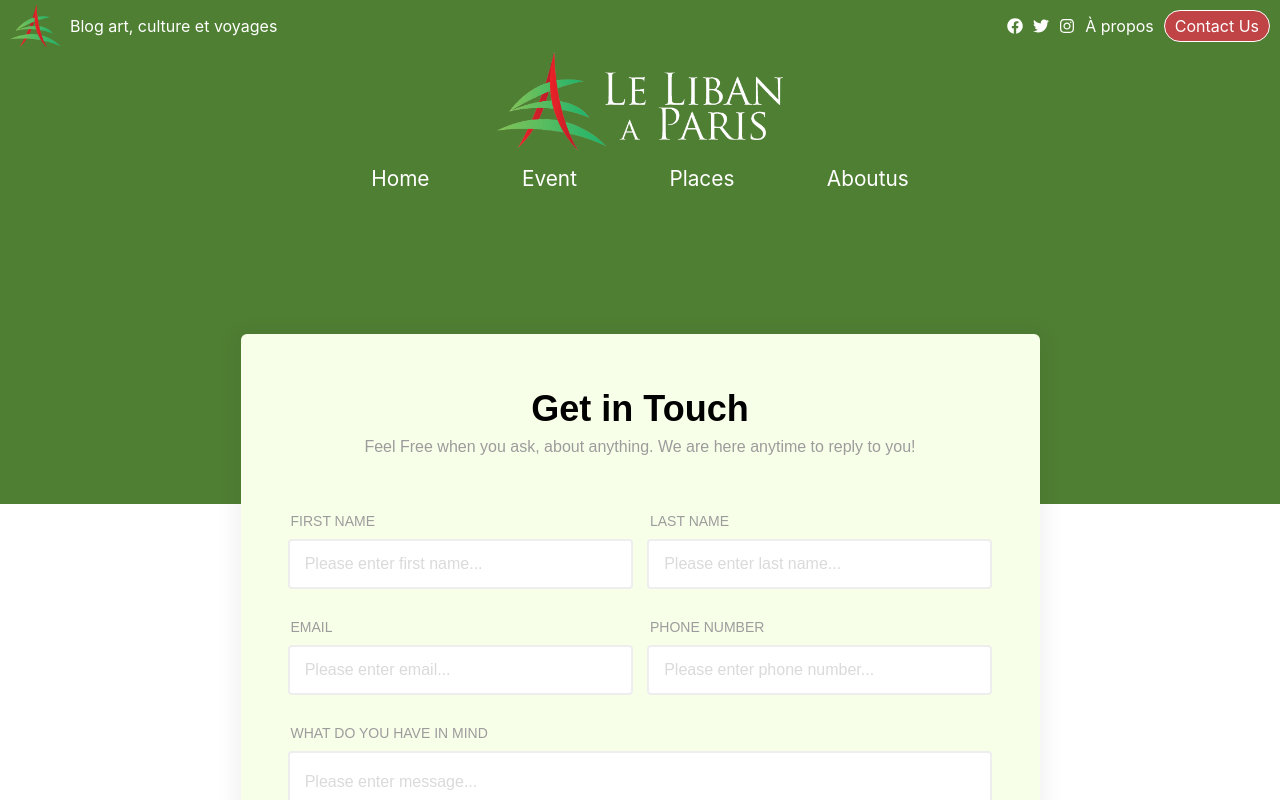
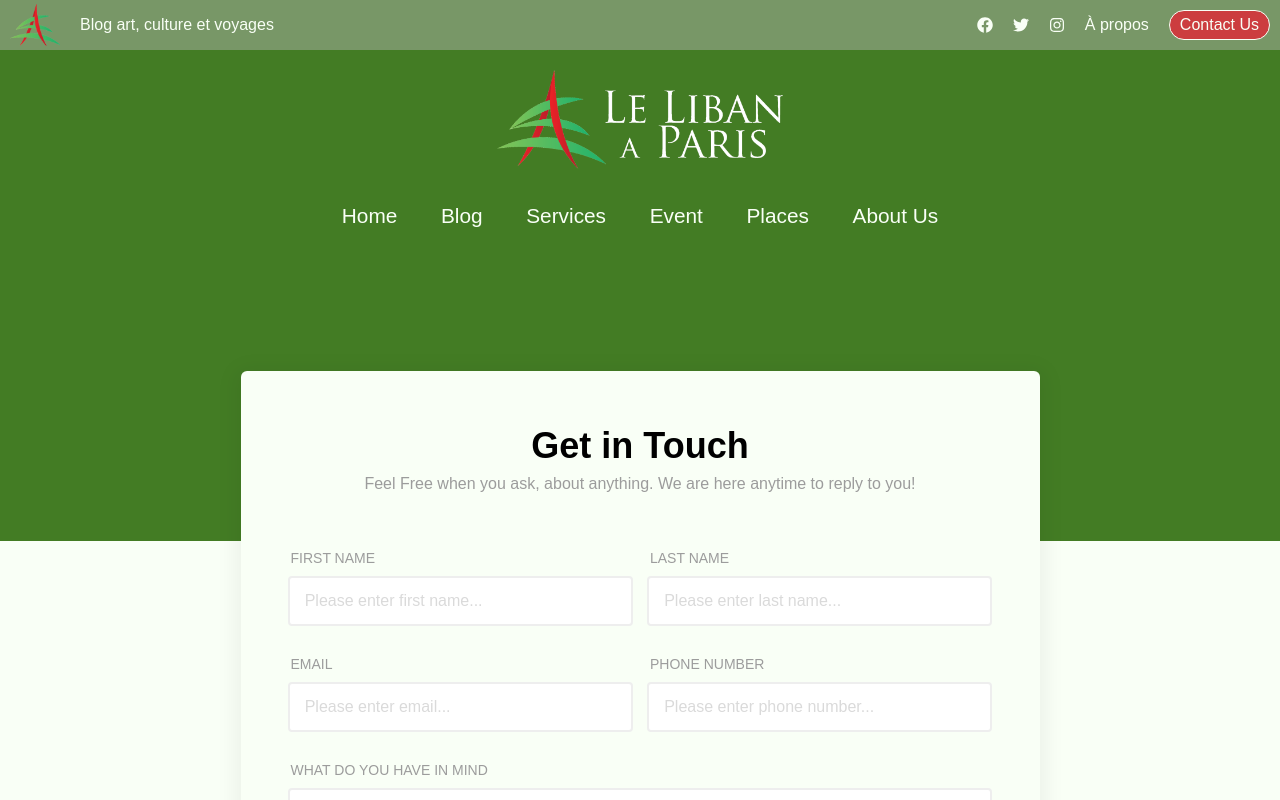
Before and after one commit to AWIKSARAH/Front-EndLiban-a-Paris, a React (Create React App) app: page /contact in a window 1280 px wide. Shown: the top 800 px of the page. Built offline with nearby package versions, Linux system fonts and the light colour scheme.

Commit message:
fixed colors using vars

```diff
--- a/src/App.css
+++ b/src/App.css
@@ -1,40 +1,29 @@
 .App {
-  width: 100%;
-  height: 100%;
   text-align: center;
 }
+*{
+  font-family: 'Nunito', sans-serif;
+}
+/* :root{
+  --primary:#CC3D3F;
+  --primary-derv:#5e2e2f;
+  --secondary:#f9fff6;
+  --secondary-derv:#dbf7cc;
+  --accent:#2f7509;
+  --accent-derv:#789767;
+  --black:#2d2d2e;
 
-.App-logo {
-  height: 40vmin;
-  pointer-events: none;
+} */
+:root{
+  --primary:#437c24;
+  --primary-derv:#789767;
+  --secondary:#f9fff6;
+  --secondary-derv:#dbf7cc;
+  --accent:#CC3D3F;
+  --accent-derv:#5e2e2f;
+  --black:#2d2d2e;
+
 }
-
-@media (prefers-reduced-motion: no-preference) {
-  .App-logo {
-    animation: App-logo-spin infinite 20s linear;
-  }
+body{
+  background-color: var(--secondary);
 }
-
-.App-header {
-  background-color: #282c34;
-  min-height: 100vh;
-  display: flex;
-  flex-direction: column;
-  align-items: center;
-  justify-content: center;
-  font-size: calc(10px + 2vmin);
-  color: white;
-}
-
-.App-link {
-  color: #61dafb;
-}
-
-@keyframes App-logo-spin {
-  from {
-    transform: rotate(0deg);
-  }
-  to {
-    transform: rotate(360deg);
-  }
-}
--- a/src/components/contact/contact.css
+++ b/src/components/contact/contact.css
@@ -42,7 +42,7 @@
   background-attachment: initial;
   background-origin: initial;
   background-clip: initial;
-  background-color: #4f7f33;
+  background-color: var(--primary);
 }
 
 .contact_us_2 .responsive-container-block {
@@ -81,7 +81,7 @@
 }
 
 .contact_us_2 .container-block.form-wrapper {
-  background-color: #f8ffe9;
+  background-color: var(--secondary);
   max-width: 799px;
   text-align: center;
   padding-top: 50px;
@@ -180,7 +180,7 @@
 
 .contact_us_2 .submit-btn {
   width: 98%;
-  background-color: #4f7f33;
+  background-color: var(--primary);
   height: 60px;
   font-size: 20px;
   font-weight: 700;
@@ -255,12 +255,12 @@
   left: 0px;
   top: 0px;
   height: 300px;
-  background-color: #4f7f33;
+  background-color: var(--primary);
 }
 
 .contact_us_2 .submit-btn:hover{
   transform: scale(1.01);
-  background-color: #bad679;
+  background-color: var(--primary-derv);
   transition: all .3s ease-in-out;
 }
 .contact_us_2 {
--- a/src/components/header/header.css
+++ b/src/components/header/header.css
@@ -1,39 +1,78 @@
 .home-wrapper-Container {
-  padding: 0 10px;
-  background-color: #4f7f33;
+  gap: 20px;
+  background-color: var(--primary);
   box-shadow: #3f3f3f 1px 1px 1px 1px;
   display: flex;
   align-items: center;
   flex-direction: column;
 }
+/* Top Header styling */
 
 .header-container {
+  padding: 0 10px;
+  background-color: var(--primary-derv);
   width: 100%;
   justify-content: space-between;
   display: flex;
   flex-direction: row;
   align-items: center;
 }
+
+.header-container div {
+  display: flex;
+  flex-direction: row;
+  align-items: center;
+  justify-content: center;
+  gap: 20px;
+}
+
+.contact-us-button {
+  border-radius: 20px;
+  color: var(--secondary);
+  border: 1px solid var(--secondary);
+  background-color: var(--accent);
+  border-color: var(--secondary);
+  padding: 5px 10px;
+}
+.contact-us-button:hover {
+  cursor: pointer;
+  background-color: var(--accent-derv);
+  transform: scale(1.01);
+  transition: 0.3s ease-in-out;
+}
+.first-p-logo {
+  color: var(--secondary);
+}
+.social-media-icon > a {
+  color: var(--secondary);
+  height: 1em;
+}
+.navbar-social  a {
+  color: var(--secondary);
+  text-decoration: none;
+}
+.navbar-social  a:hover {
+    color: var(--secondary-derv);
+    transform: scale(1.02);
+    transition: 0.3s ease-in-out;
+}
+.first-p-logo {
+  color: var(--secondary);
+}
+.social-media-icon a:hover {
+  color: var(--secondary-derv);
+  transform: scale(1.1);
+  transition: 0.2s ease-in-out;
+}
+
+/* Middle Header Styling */
 .middle-header-container {
   justify-content: center;
   align-items: center;
   display: flex;
   flex-direction: row;
 }
-.header-container > div {
-  display: flex;
-  flex-direction: row;
-  align-items: center;
-  justify-content: center;
-  gap: 10px;
-}
-.header-container > div > div {
-  gap: 10px;
-  display: flex;
-  flex-direction: row;
-  align-items: center;
-  justify-content: center;
-}
+/* Bottom Header Styling */
 .last-header-navbar {
   display: flex;
   flex-direction: row;
@@ -43,7 +82,7 @@
   margin-bottom: 10px;
 }
 .last-header-navbar  a {
-  color: white;
+  color: var(--secondary);
   font-size: 1.3rem;
   font-weight: 400;
   text-decoration: none;
@@ -60,52 +99,13 @@
 }
 .last-header-navbar a:hover::after {
   width: 100%;
-  background: white;
+  background: var(--secondary);
 }
 .last-header-navbar div {
-  background-color: #4f7f33;
-  color: white;
+  background-color: var(--primary);
+  color: var(--secondary);
   font-size: 16px;
 }
-.contact-us-button {
-  border-radius: 20px;
-  color: white;
-  border: 1px solid white;
-  background-color: #c04446;
-  border-color: white;
-  padding: 5px 10px;
-}
-.contact-us-button:hover {
-  cursor: pointer;
-  background-color: #b45f60;
-  transform: scale(1.01);
-  transition: 0.3s ease-in-out;
-}
-.first-p-logo {
-  color: white;
-}
-.social-media-icon > a {
-  color: white;
-  height: 1em;
-}
-.navbar-social  a {
-  color: white;
-  text-decoration: none;
-}
-.navbar-social  a:hover {
-    color: #e6e6e6;
-    transform: scale(1.02);
-    transition: 0.3s ease-in-out;
-}
-.first-p-logo {
-  color: white;
-}
-.social-media-icon a:hover {
-  color: #e6e6e6;
-  transform: scale(1.1);
-  transition: 0.2s ease-in-out;
-}
-
 
 
 .dropdown {
@@ -113,11 +113,12 @@
   display: inline-block;
 }
 .dropdown-content {
+
   position: absolute;
-  background-color: #f9f9f9;
+  background-color: var(--secondary-derv);
   min-width: 160px;
   box-shadow: 0px 8px 16px 0px rgba(0,0,0,0.2);
-  z-index: 1;
+  z-index: 999;
   opacity: 0;
   visibility: hidden;
   border-top: none;
@@ -133,7 +134,7 @@
 }
 
 .dropdown-content a {
-  color: white;
+  color: var(--secondary);
   padding: 12px 16px;
   text-decoration: none;
   text-align: left;
@@ -141,9 +142,9 @@
   display: block;
 }
 .dropdown-content a:hover {
-  background-color: #ddd;
-  color: #4f7f33;
-  border: #4f7f33;
+  background-color: var(--secondary-derv);
+  color: var(--primary);
+  border: var(--primary);
 }
 
 
@@ -245,7 +246,7 @@
     display: block !important;
   }
   .mobile-nav {
-    background-color: #4f7f33;
+    background-color: var(--primary);
     width: 100%;
     height: 100%;
   }
--- a/src/components/header/index.jsx
+++ b/src/components/header/index.jsx
@@ -3,7 +3,7 @@ import { FaFacebook, FaTwitter, FaInstagram } from "react-icons/fa";
 import "./header.css";
 import Logo from "../../img/logo.png";
 import Logo2 from "../../img/white-logo.png";
-import { Link} from "react-router-dom";
+import { Link } from "react-router-dom";
 
 export default function Header() {
   const [isMobileNav, setIsMobileNav] = useState(false);
@@ -22,20 +22,22 @@ export default function Header() {
         </div>
         <div className="navbar-social-container">
           <div className="social-media-icon">
-            <Link  to="#">
+            <Link to="#">
               <FaFacebook className="social-icon" />
             </Link>
-            <Link  to="#">
+            <Link to="#">
               <FaTwitter className="social-icon" />
             </Link>
-            <Link  to="">
+            <Link to="">
               {" "}
               <FaInstagram className="social-icon" />
             </Link>
           </div>
           <div className="navbar-social">
-            <Link  to="">À propos</Link>
-            <Link className="contact-us-button" to="/contact">Contact Us</Link>
+            <Link to="">À propos</Link>
+            <Link className="contact-us-button" to="/contact">
+              Contact Us
+            </Link>
           </div>
         </div>
       </div>
@@ -54,29 +56,31 @@ export default function Header() {
         <img src={Logo2} alt="logo" width={300}></img>
       </div>
       <div className="last-header-navbar">
-        <Link  to="/">Home</Link>
+        <Link to="/">Home</Link>
+        <Link to="/">Blog</Link>
+        <Link to="/">Services</Link>
 
         <div className="dropdown">
-          <Link  to="#" className="dropbtn-agenda">
+          <Link to="#" className="dropbtn-agenda">
             {" "}
             Event
           </Link>
           <div className="dropdown-content">
-            <Link  to="#">Evenements</Link>
-            <Link  to="#">Activities</Link>
-            <Link  to="#">Soirees</Link>
+            <Link to="#">Evenements</Link>
+            <Link to="#">Activities</Link>
+            <Link to="#">Soirees</Link>
           </div>
         </div>
         <div className="dropdown">
           <Link to="/places"> Places</Link>
           <div className="dropdown-content">
-            <Link  to="#">A</Link>
-            <Link  to="#">b</Link>
-            <Link  to="#">c</Link>
+            <Link to="#">A</Link>
+            <Link to="#">b</Link>
+            <Link to="#">c</Link>
           </div>
         </div>
-        <Link className="dr"  to="#">
-          Aboutus
+        <Link className="dr" to="#">
+          About Us
         </Link>
       </div>
     </div>
--- a/src/components/listingcard/card/card.css
+++ b/src/components/listingcard/card/card.css
@@ -7,7 +7,7 @@
 }
 
 .cards {
-  border: 0.5px solid rgba(24, 163, 24, 0.479) !important;
+  border: 0.5px solid var(--primary) !important;
   border-radius: calc(var(--curve) * 1px);
   box-shadow: "3px 3px 3px #00000055";
   padding: 0;
@@ -85,7 +85,7 @@
 .card__title {
   font-size: 1em;
   margin: 0 0 0.3em;
-  color: #4f7f33
+  color: var(--primary)
   ;
 }
 
```
Also changed, not shown: 2 other files (tests, documents, lock files or other folders).
